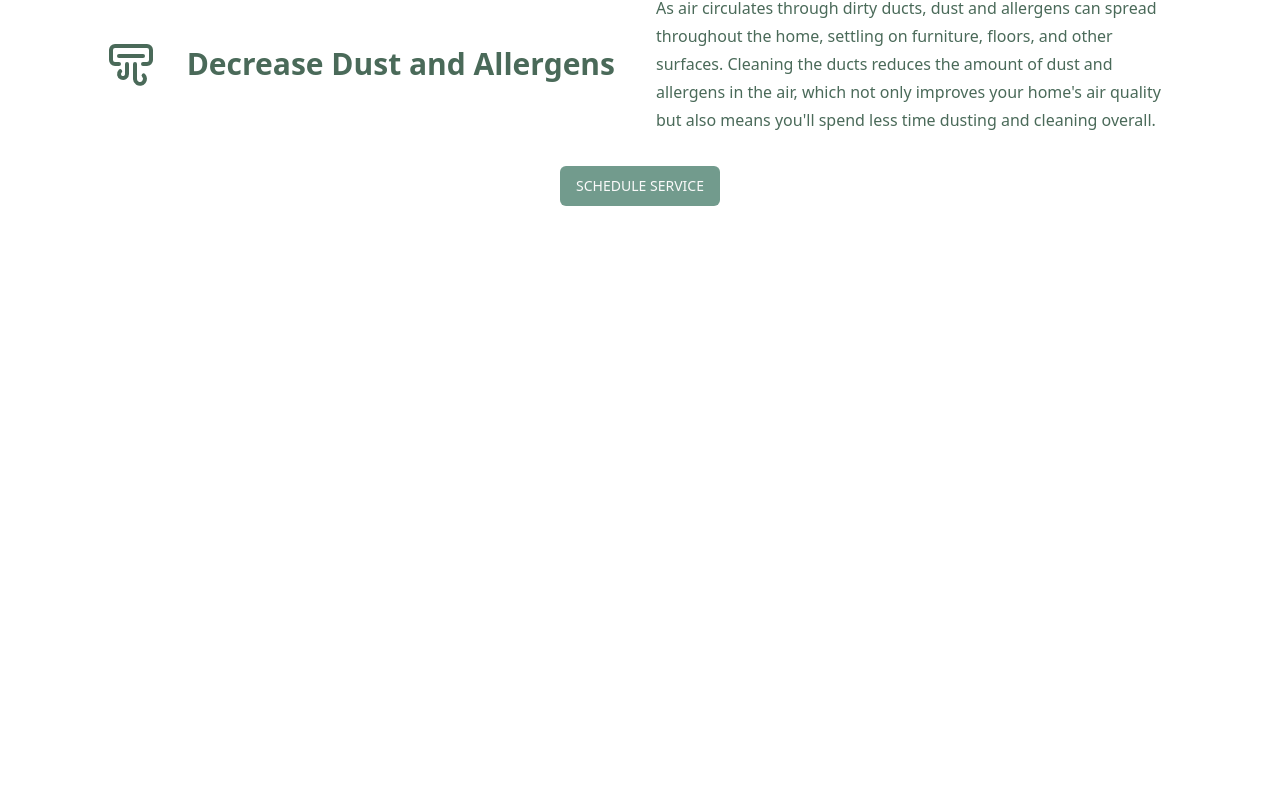
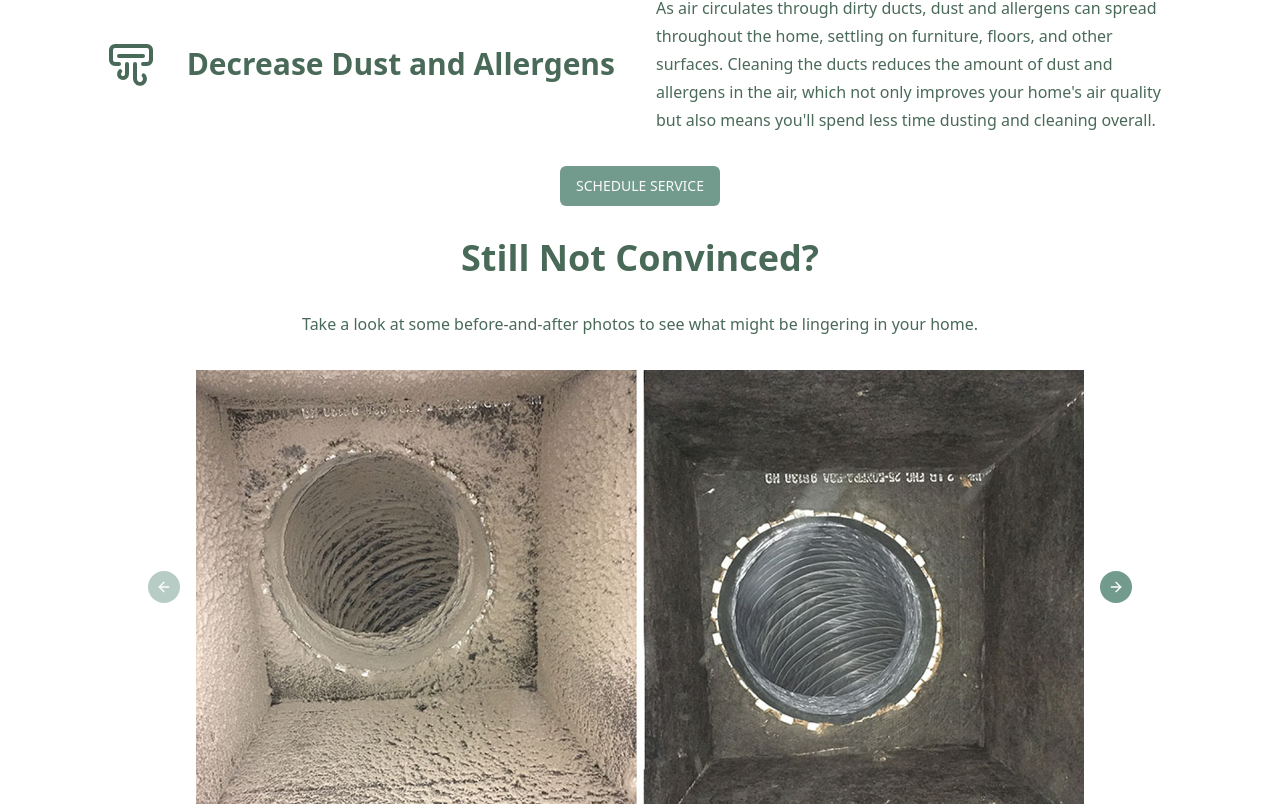
Before and after one commit to taylorfinelli/airsecure-frontend, a React (Vite) app in the folder airsecure-frontend/: page / in a window 1280 px wide. Shown: the part 882-1686 px from the top of the page. Before the commit the page ends 1120 px from the top, so only its background shows below. Built offline with nearby package versions, Linux system fonts and the light colour scheme.

Commit message:
before and after carousel with template photos

```diff
--- a/airsecure-frontend/package.json
+++ b/airsecure-frontend/package.json
@@ -20,7 +20,7 @@
     "@radix-ui/react-label": "^2.1.0",
     "@radix-ui/react-popover": "^1.1.1",
     "@radix-ui/react-radio-group": "^1.2.0",
-    "@radix-ui/react-slot": "^1.1.0",
+    "@radix-ui/react-slot": "^1.1.2",
     "@radix-ui/react-toast": "^1.2.1",
     "@radix-ui/react-tooltip": "^1.1.2",
     "@types/react-plotly.js": "^2.6.3",
@@ -34,6 +34,7 @@
     "cmdk": "^1.0.0",
     "cors": "^2.8.5",
     "dotenv": "^16.4.5",
+    "embla-carousel-react": "^8.5.2",
     "express": "^4.21.1",
     "iso-3166-1": "^2.1.1",
     "iso-3166-2": "^1.0.0",
--- /dev/null
+++ b/airsecure-frontend/src/components/ui/carousel.tsx
@@ -0,0 +1,260 @@
+import * as React from "react"
+import useEmblaCarousel, {
+  type UseEmblaCarouselType,
+} from "embla-carousel-react"
+import { ArrowLeft, ArrowRight } from "lucide-react"
+
+import { cn } from "@/lib/utils"
+import { Button } from "@/components/ui/button"
+
+type CarouselApi = UseEmblaCarouselType[1]
+type UseCarouselParameters = Parameters<typeof useEmblaCarousel>
+type CarouselOptions = UseCarouselParameters[0]
+type CarouselPlugin = UseCarouselParameters[1]
+
+type CarouselProps = {
+  opts?: CarouselOptions
+  plugins?: CarouselPlugin
+  orientation?: "horizontal" | "vertical"
+  setApi?: (api: CarouselApi) => void
+}
+
+type CarouselContextProps = {
+  carouselRef: ReturnType<typeof useEmblaCarousel>[0]
+  api: ReturnType<typeof useEmblaCarousel>[1]
+  scrollPrev: () => void
+  scrollNext: () => void
+  canScrollPrev: boolean
+  canScrollNext: boolean
+} & CarouselProps
+
+const CarouselContext = React.createContext<CarouselContextProps | null>(null)
+
+function useCarousel() {
+  const context = React.useContext(CarouselContext)
+
+  if (!context) {
+    throw new Error("useCarousel must be used within a <Carousel />")
+  }
+
+  return context
+}
+
+const Carousel = React.forwardRef<
+  HTMLDivElement,
+  React.HTMLAttributes<HTMLDivElement> & CarouselProps
+>(
+  (
+    {
+      orientation = "horizontal",
+      opts,
+      setApi,
+      plugins,
+      className,
+      children,
+      ...props
+    },
+    ref
+  ) => {
+    const [carouselRef, api] = useEmblaCarousel(
+      {
+        ...opts,
+        axis: orientation === "horizontal" ? "x" : "y",
+      },
+      plugins
+    )
+    const [canScrollPrev, setCanScrollPrev] = React.useState(false)
+    const [canScrollNext, setCanScrollNext] = React.useState(false)
+
+    const onSelect = React.useCallback((api: CarouselApi) => {
+      if (!api) {
+        return
+      }
+
+      setCanScrollPrev(api.canScrollPrev())
+      setCanScrollNext(api.canScrollNext())
+    }, [])
+
+    const scrollPrev = React.useCallback(() => {
+      api?.scrollPrev()
+    }, [api])
+
+    const scrollNext = React.useCallback(() => {
+      api?.scrollNext()
+    }, [api])
+
+    const handleKeyDown = React.useCallback(
+      (event: React.KeyboardEvent<HTMLDivElement>) => {
+        if (event.key === "ArrowLeft") {
+          event.preventDefault()
+          scrollPrev()
+        } else if (event.key === "ArrowRight") {
+          event.preventDefault()
+          scrollNext()
+        }
+      },
+      [scrollPrev, scrollNext]
+    )
+
+    React.useEffect(() => {
+      if (!api || !setApi) {
+        return
+      }
+
+      setApi(api)
+    }, [api, setApi])
+
+    React.useEffect(() => {
+      if (!api) {
+        return
+      }
+
+      onSelect(api)
+      api.on("reInit", onSelect)
+      api.on("select", onSelect)
+
+      return () => {
+        api?.off("select", onSelect)
+      }
+    }, [api, onSelect])
+
+    return (
+      <CarouselContext.Provider
+        value={{
+          carouselRef,
+          api: api,
+          opts,
+          orientation:
+            orientation || (opts?.axis === "y" ? "vertical" : "horizontal"),
+          scrollPrev,
+          scrollNext,
+          canScrollPrev,
+          canScrollNext,
+        }}
+      >
+        <div
+          ref={ref}
+          onKeyDownCapture={handleKeyDown}
+          className={cn("relative", className)}
+          role="region"
+          aria-roledescription="carousel"
+          {...props}
+        >
+          {children}
+        </div>
+      </CarouselContext.Provider>
+    )
+  }
+)
+Carousel.displayName = "Carousel"
+
+const CarouselContent = React.forwardRef<
+  HTMLDivElement,
+  React.HTMLAttributes<HTMLDivElement>
+>(({ className, ...props }, ref) => {
+  const { carouselRef, orientation } = useCarousel()
+
+  return (
+    <div ref={carouselRef} className="overflow-hidden">
+      <div
+        ref={ref}
+        className={cn(
+          "flex",
+          orientation === "horizontal" ? "-ml-4" : "-mt-4 flex-col",
+          className
+        )}
+        {...props}
+      />
+    </div>
+  )
+})
+CarouselContent.displayName = "CarouselContent"
+
+const CarouselItem = React.forwardRef<
+  HTMLDivElement,
+  React.HTMLAttributes<HTMLDivElement>
+>(({ className, ...props }, ref) => {
+  const { orientation } = useCarousel()
+
+  return (
+    <div
+      ref={ref}
+      role="group"
+      aria-roledescription="slide"
+      className={cn(
+        "min-w-0 shrink-0 grow-0 basis-full",
+        orientation === "horizontal" ? "pl-4" : "pt-4",
+        className
+      )}
+      {...props}
+    />
+  )
+})
+CarouselItem.displayName = "CarouselItem"
+
+const CarouselPrevious = React.forwardRef<
+  HTMLButtonElement,
+  React.ComponentProps<typeof Button>
+>(({ className, variant = "outline", size = "icon", ...props }, ref) => {
+  const { orientation, scrollPrev, canScrollPrev } = useCarousel()
+
+  return (
+    <Button
+      ref={ref}
+      variant={variant}
+      size={size}
+      className={cn(
+        "absolute  h-8 w-8 rounded-full",
+        orientation === "horizontal"
+          ? "-left-12 top-1/2 -translate-y-1/2"
+          : "-top-12 left-1/2 -translate-x-1/2 rotate-90",
+        className
+      )}
+      disabled={!canScrollPrev}
+      onClick={scrollPrev}
+      {...props}
+    >
+      <ArrowLeft className="h-4 w-4" />
+      <span className="sr-only">Previous slide</span>
+    </Button>
+  )
+})
+CarouselPrevious.displayName = "CarouselPrevious"
+
+const CarouselNext = React.forwardRef<
+  HTMLButtonElement,
+  React.ComponentProps<typeof Button>
+>(({ className, variant = "outline", size = "icon", ...props }, ref) => {
+  const { orientation, scrollNext, canScrollNext } = useCarousel()
+
+  return (
+    <Button
+      ref={ref}
+      variant={variant}
+      size={size}
+      className={cn(
+        "absolute h-8 w-8 rounded-full",
+        orientation === "horizontal"
+          ? "-right-12 top-1/2 -translate-y-1/2"
+          : "-bottom-12 left-1/2 -translate-x-1/2 rotate-90",
+        className
+      )}
+      disabled={!canScrollNext}
+      onClick={scrollNext}
+      {...props}
+    >
+      <ArrowRight className="h-4 w-4" />
+      <span className="sr-only">Next slide</span>
+    </Button>
+  )
+})
+CarouselNext.displayName = "CarouselNext"
+
+export {
+  type CarouselApi,
+  Carousel,
+  CarouselContent,
+  CarouselItem,
+  CarouselPrevious,
+  CarouselNext,
+}
--- /dev/null
+++ b/airsecure-frontend/src/pages/home/before-and-after/index.tsx
@@ -0,0 +1,34 @@
+import {
+  Carousel,
+  CarouselContent,
+  CarouselItem,
+  CarouselNext,
+  CarouselPrevious,
+} from "@/components/ui/carousel";
+import { carouselImagePaths } from "./utils";
+
+export default function BeforeAndAfter() {
+  return (
+    <div className="w-full flex justify-center">
+      <div className="w-5/6 max-w-screen-2xl flex flex-col items-center gap-y-8">
+        <p className="md:text-4xl font-semibold text-center text-2xl text-green-secondary">
+          Still Not Convinced?
+        </p>
+        <p className="text-center text-green-secondary">
+          Take a look at some before-and-after photos to see what might be lingering in your home.
+        </p>
+        <Carousel className="w-5/6">
+          <CarouselContent>
+            {carouselImagePaths.map((path) => (
+              <CarouselItem>
+                <img src={path} />
+              </CarouselItem>
+            ))}
+          </CarouselContent>
+          <CarouselPrevious className="bg-green-primary text-white border-none hover:bg-green-primary/80 active:bg-green-primary/90 hover:text-white" />
+          <CarouselNext className="bg-green-primary text-white border-none hover:bg-green-primary/80 active:bg-green-primary/90 hover:text-white" />
+        </Carousel>
+      </div>
+    </div>
+  );
+}
--- /dev/null
+++ b/airsecure-frontend/src/pages/home/before-and-after/utils.ts
@@ -0,0 +1,9 @@
+export const carouselImagePaths = [
+  "/assets/before-and-afters/BeforeAndAfterTemplate.png",
+  "/assets/before-and-afters/BeforeAndAfterTemplate.png",
+  "/assets/before-and-afters/BeforeAndAfterTemplate.png",
+  "/assets/before-and-afters/BeforeAndAfterTemplate.png",
+  "/assets/before-and-afters/BeforeAndAfterTemplate.png",
+  "/assets/before-and-afters/BeforeAndAfterTemplate.png",
+  "/assets/before-and-afters/BeforeAndAfterTemplate.png",
+];
--- a/airsecure-frontend/src/pages/home/index.tsx
+++ b/airsecure-frontend/src/pages/home/index.tsx
@@ -1,3 +1,4 @@
+import BeforeAndAfter from "./before-and-after";
 import Hero from "./hero";
 import Why from "./why";
 
@@ -6,6 +7,7 @@
     <div className="w-full">
       <Hero />
       <Why />
+      <BeforeAndAfter />
     </div>
   );
 }
```
Also changed, not shown: airsecure-frontend/public/assets/before-and-afters/BeforeAndAfterTemplate.png (added), 1 other file (tests, documents, lock files or other folders).
